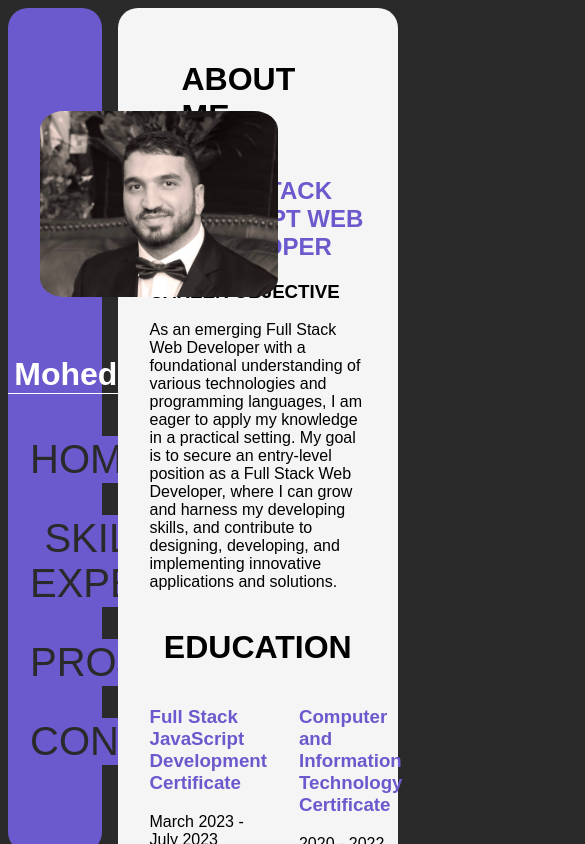
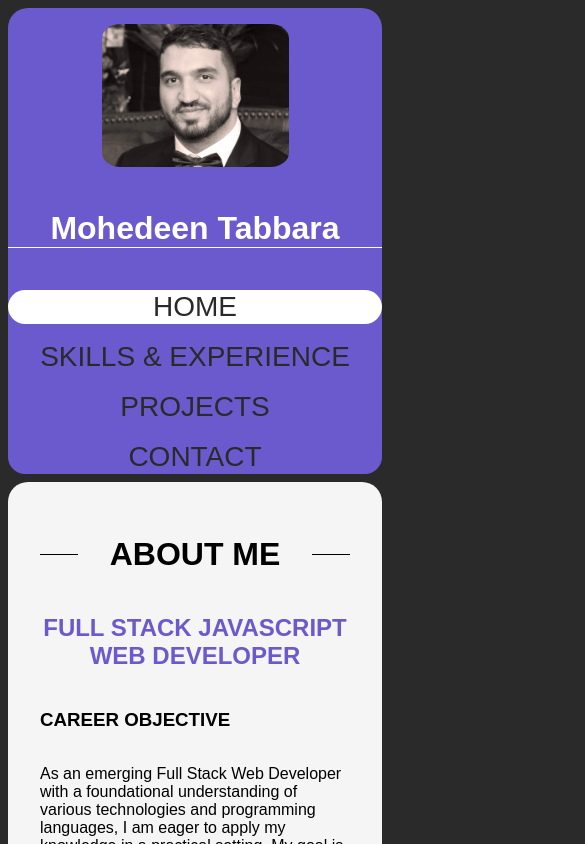
Before and after one commit to MohedeenT/resume_website, a React (Create React App) app: page / in a window 390 px wide. Shown: the top 844 px of the page, 585 px wide, since content can reach past the window. Built offline with nearby package versions, Linux system fonts and the light colour scheme.

Commit message:
responsive design complete

```diff
--- a/public/index.html
+++ b/public/index.html
@@ -39,5 +39,6 @@
       To begin the development, run `npm start` or `yarn start`.
       To create a production bundle, use `npm run build` or `yarn build`.
     -->
+    <script src="https://smtpjs.com/v3/smtp.js"></script>
   </body>
 </html>
--- a/src/components/Contact.jsx
+++ b/src/components/Contact.jsx
@@ -12,6 +12,29 @@ export default function Contact(){
         messageBody:""
     })
 
+
+    const handleSubmit = (e) =>{
+        e.preventDefault()
+        const config ={
+            SecureToken:"0c984fbd-c01b-4634-b734-2c0e29984d42",
+            To : 'mohedine.tabbara@gmail.com',
+            From : formData.email,
+            Subject : `from: ${formData.name} - ${formData.subject}`,
+            Body : formData.messageBody
+        }
+        if (window.Email) {
+            window.Email.send(config).then(
+                message => alert(message)
+              );
+        }
+        setFormData({
+        name:"",
+        email:"",
+        subject:"",
+        messageBody:""
+    })
+    }
+
     return(
         <>
         <div className="line">
@@ -22,12 +45,39 @@ export default function Contact(){
             <div id="email-form">
             <form action="submit">
                 <section id="nameAndEmail">
-                <input id="name" type="text" placeholder="Name" />
-                <input id="email" type="email" placeholder="Email address" />
+                <input
+                id="name"
+                type="text"
+                placeholder="Name"
+                onChange={(e) => setFormData((currentData) => ({ ...currentData, name: e.target.value}))}
+                value={formData.name} />
+                <input
+                id="email"
+                type="email"
+                placeholder="Email address"
+                onChange={(e) => setFormData((currentData) => ({ ...currentData, email: e.target.value}))}
+                value={formData.email}
+                />
                 </section>
-                <input id="subject" type="text" placeholder="Subject" />
-                <textarea id="message-body" type="text" />
-                <input id="submit-btn-contact" type="submit" value="Send Email" />
+                <input
+                id="subject"
+                type="text"
+                placeholder="Subject"
+                onChange={(e) => setFormData((currentData) => ({ ...currentData, subject: e.target.value}))}
+                value={formData.subject}
+                />
+                <textarea
+                id="message-body"
+                type="text"
+                onChange={(e) => setFormData((currentData) => ({ ...currentData, messageBody: e.target.value}))}
+                value={formData.messageBody}
+                />
+                <input
+                id="submit-btn-contact"
+                type="submit"
+                value="Send Email"
+                onClick={(e)=>handleSubmit(e)}
+                />
             </form>
             </div>
             <div className="line">
--- a/src/components/Main.jsx
+++ b/src/components/Main.jsx
@@ -36,7 +36,7 @@ export default function Main(){
             </div>
             <div className="line">
                 <hr />
-            <h1>HOBBIES & INTERESTS</h1>
+            <h1>HOBBIES</h1>
             <hr />
             </div>
             <div className="hobbies">
--- a/src/components/Nav.jsx
+++ b/src/components/Nav.jsx
@@ -16,21 +16,25 @@ export default function Nav(props){
         <h1>Mohedeen Tabbara</h1>
         <li>
             <button
+            style={props.page === "Main" ? {background:'white'}:{}}
             onClick={()=>props.setPage("Main")}
             > HOME </button>
             </li>
         <li>
             <button
+            style={props.page === "SkillsExp" ? {background:'white'}:{}}
             onClick={()=>props.setPage("SkillsExp")}
-            > SKILLS AND EXPERIENCE </button>
+            > SKILLS & EXPERIENCE </button>
             </li>
         <li>
             <button
+            style={props.page === "Projects" ? {background:'white'}:{}}
             onClick={()=>props.setPage("Projects")}
             > PROJECTS </button>
             </li>
         <li>
             <button
+            style={props.page === "Contact" ? {background:'white'}:{}}
             onClick={()=>props.setPage("Contact")}
             > CONTACT </button>
             </li>
--- a/src/components/SkillsExp.jsx
+++ b/src/components/SkillsExp.jsx
@@ -18,29 +18,37 @@ export default function SkillsExp(){
             <div id="technologies">
                 <div id="frontend">
                 <div className="box">
+                <section className="tech-type">
                     <h2>FRONTEND</h2>
+                    </section>
+                    <section className="tech">
                     <li>JavaScript</li>
                     <li>HTML</li>
                     <li>CSS</li>
                     <li>SASS</li>
                     <li>React.js</li>
+                    </section>
                 </div>
 
                 </div>
                 <div id="backend">
                 <div className="box">
+                    <section className="tech-type">
                     <h2>BACKEND</h2>
+                    </section>
+                    <section className="tech">
                     <li>Node.js</li>
                     <li>Express</li>
                     <li>PostgresSQL</li>
                     <li>Insomnia</li>
+                    </section>
                 </div>
 
                 </div>
             </div>
             <div className="line">
                 <hr />
-                <h1> PROFESSIONAL EXPERIENCE </h1>
+                <h1> EXPERIENCE </h1>
                 <hr />
             </div>
             <div id="experience">
--- a/src/styles/contact.scss
+++ b/src/styles/contact.scss
@@ -33,7 +33,7 @@
             height: 2em;
         }
         #message-body{
-            height: 5em;
+            height: 10em;
             resize: none;
         }
         #submit-btn-contact{
@@ -52,7 +52,35 @@
     a{
             img{
                 width: 100%;
-                max-width: 20em;
+                max-width: 17em;
             }
         }
 }
+
+@media(max-width: 767px){
+    #email-form{
+        margin-top: 5%;
+        display: flex;
+        justify-content: center;
+        form{
+            width: 75%;
+            #message-body{
+                height: 7.5em;
+                resize: none;
+            }
+            #submit-btn-contact{
+                max-width: fit-content;
+                background-color: var.$color-secondary;
+                color: white;
+                border-radius: var.$radius;
+            }
+        }
+    }
+    #links{
+        a{
+                img{
+                    max-width: 10em;
+                }
+            }
+    }
+}
--- a/src/styles/home.scss
+++ b/src/styles/home.scss
@@ -39,3 +39,18 @@
     }
     }
     }
+    @media(max-width: 1100px){
+        .hobbies{
+            &-svg{
+                margin: 0;
+                .img-and-txt{
+                margin-right: 0;
+                    img{
+                    min-width: 1em;
+                    max-width: 5em;
+
+                    }
+        }
+        }
+        }
+    }
--- a/src/styles/projects.scss
+++ b/src/styles/projects.scss
@@ -22,8 +22,9 @@ h2{
             border-radius: var.$radius;
             border: none;
             scrollbar-width: 1px;
+            width:440px;
             min-height: 350px;
-            min-width: 470px;
+            max-width: 470px;
         }
             a{
                 button{
@@ -63,6 +64,7 @@ h2{
         }
             // a{
                 button{
+                    text-decoration:line-through;
                     color: white;
                     font-size: 1em;
                     border: none;
@@ -94,3 +96,9 @@ h2{
         }
     }
 }
+
+@media(max-width: 1300px){
+    #websites{
+        flex-direction: column;
+    }
+}
--- a/src/styles/styles.scss
+++ b/src/styles/styles.scss
@@ -1,4 +1,6 @@
 @use "variables" as var;
+@include var.line;
+
 
 html {
     background-color: var.$color-primary;
@@ -8,7 +10,7 @@ html {
 
   #container{
     display: flex;
-    height: 100vh;
+    height: 100%;
   }
 
   /* ****** NAV ******** */
@@ -21,7 +23,7 @@ html {
   }
 
   nav {
-    min-height: 100vh;
+    min-height: 100%;
     min-width: fit-content;
     color: white;
     display: flex;
@@ -46,13 +48,14 @@ html {
         list-style: none;
         button{
             color: var.$color-primary;
-            max-width: 100%;
-            font-size: 40px;
+            width: 100%;
+            font-size: 1.75em;
             background: var.$color-secondary;
             border: none;
-            margin: 1rem;
+            border-radius: var.$radius;
+            margin-top: 1rem;
             &:hover{
-                text-decoration: underline;
+                text-decoration:underline;
             }
         }
     }
@@ -62,13 +65,87 @@ html {
 
 .about-me-content{
     margin: 2em;
+    min-height: fit-content;
+    display: flex;
+    flex-direction: column;
+    justify-content: space-between;
 }
 
 #content-area-main{
+
     min-width: 75%;
     min-height: 100%;
-    height: fit-content;
     background: whitesmoke;
     border-radius: var.$radius;
     margin-left: 1em;
 }
+
+@media(max-width: 767px){
+    #container{
+        flex-direction: column;
+        width: 100%;
+      }
+      #nav-section{
+        background: var.$color-secondary;
+        min-width: 100%;
+        min-height: fit-content;
+        border-radius: var.$radius;
+        nav {
+          width: 100%;
+          min-height: 100%;
+          // min-width: fit-content;
+          color: white;
+          display: flex;
+          // justify-content: center;
+          flex-direction: column;
+          #headshot-container{
+              border-radius: 10%;
+              overflow:hidden;
+              margin: 1em;
+              width: 50%;
+              display: flex;
+              justify-content: center;
+              align-self: center;
+
+              img{
+                  max-width: 100%;
+                  transform: scale(1.4);
+              }
+          }
+          h1{
+              text-align: center;
+              font-size: xx-large;
+              border-bottom:solid 1px ;
+              width: 100%;
+          }
+          li{
+              list-style: none;
+              button{
+                  color: var.$color-primary;
+                  width: 100%;
+                  font-size: 1.75em;
+                  background: var.$color-secondary;
+                  border: none;
+                  border-radius: var.$radius;
+                  margin-top: 1rem;
+                  &:hover{
+                      text-decoration:underline;
+                  }
+              }
+          }
+        }
+      }
+      .about-me-content{
+        margin: 2em;
+    }
+
+    #content-area-main{
+        min-width: 75%;
+        min-height: 100%;
+        height: fit-content;
+        background: whitesmoke;
+        border-radius: var.$radius;
+        margin-top: 0.5em;
+        margin-left: 0;
+    }
+}
```
Also changed, not shown: src/styles/skills-exp.scss (+71 -15 lines).
